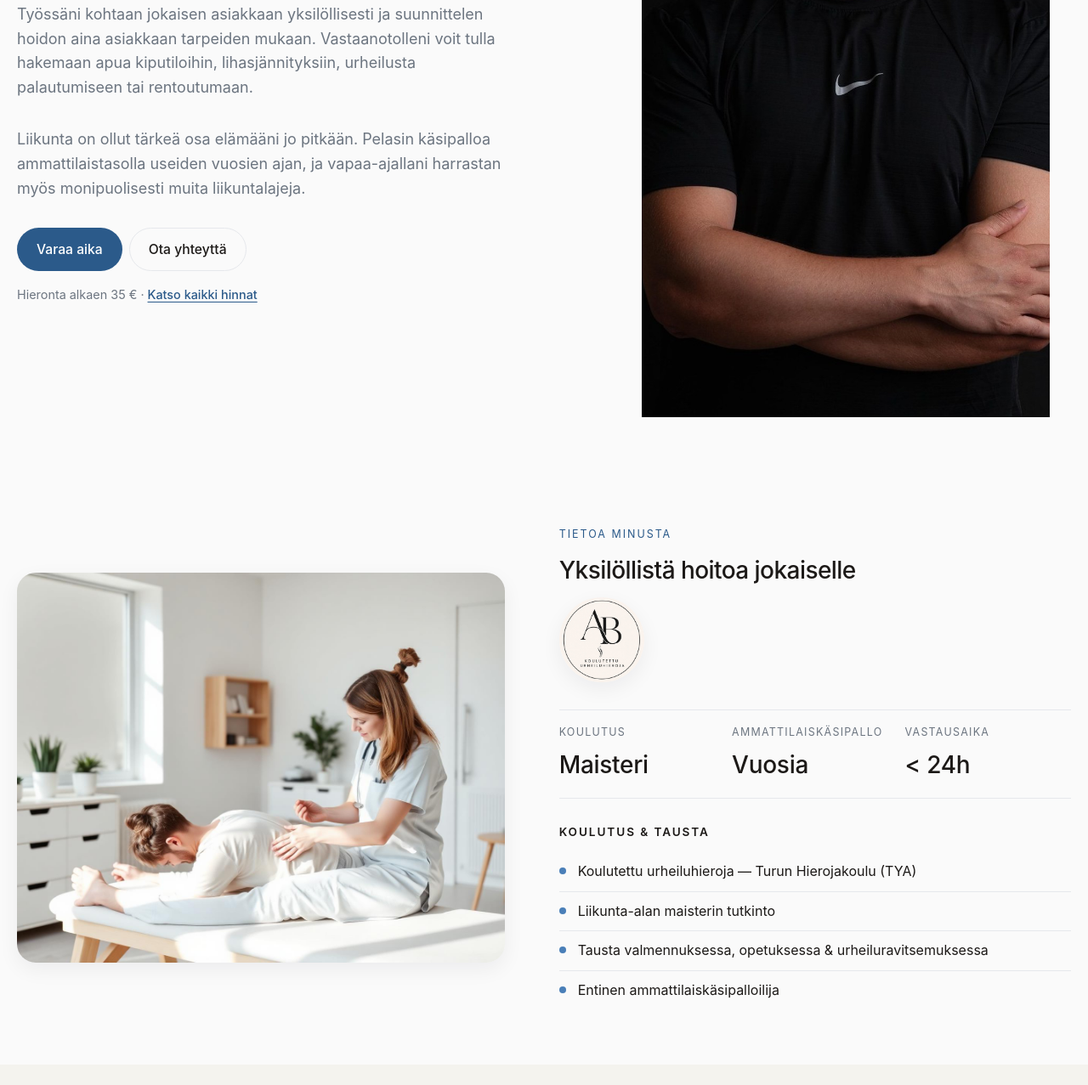
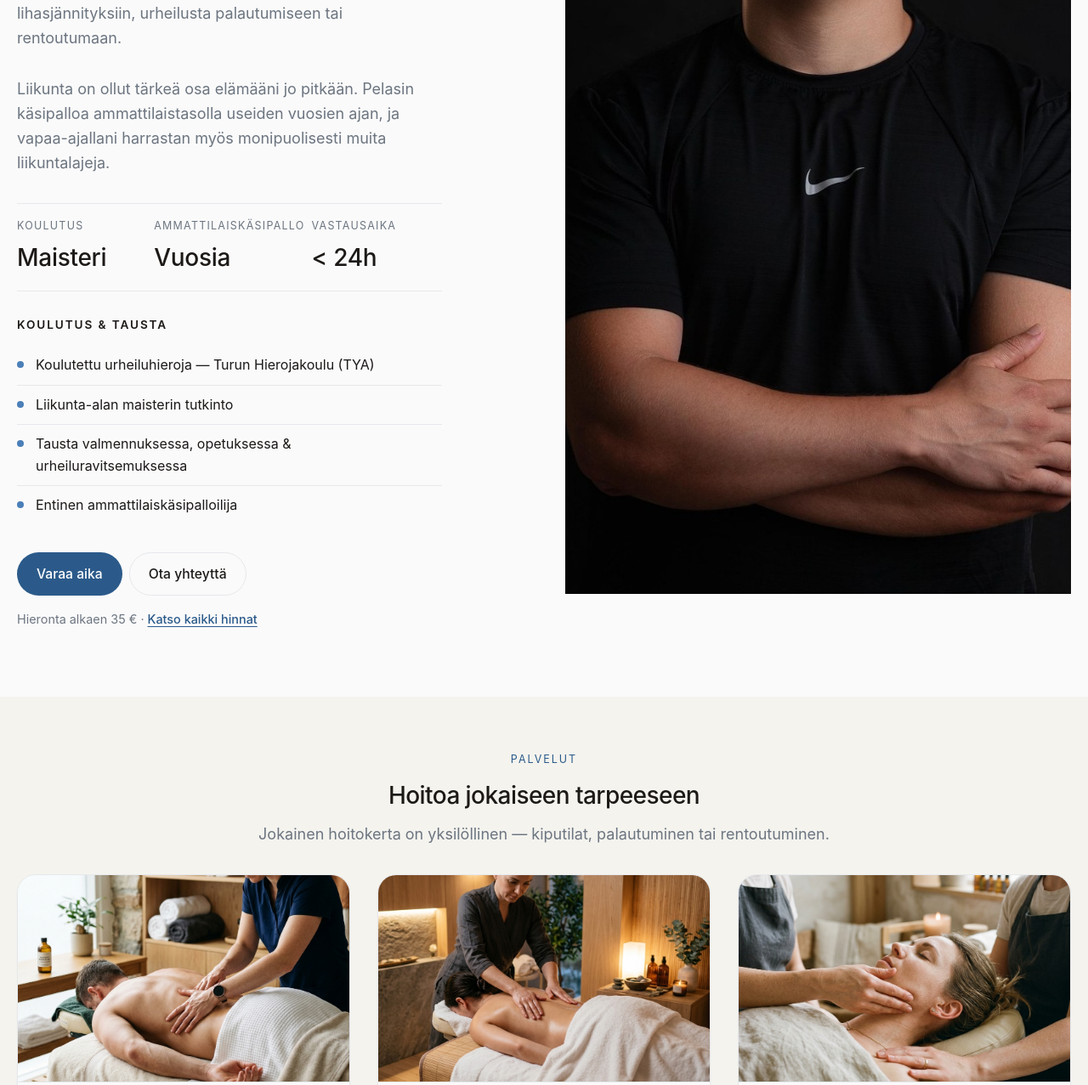
Before and after one commit to Latreche-khalil14/portfolio-aymen, a website: page src/site/site.html in a window 1280 px wide. Shown: the part 571-1848 px from the top of the page at 85% size. Drawn offline with Linux system fonts and the light colour scheme.

Commit message:
feat(hero): merge About into Hero, photo right, full bio text, sticky image

```diff
--- a/src/site/site.html
+++ b/src/site/site.html
@@ -95,7 +95,7 @@
           <span class="bars" aria-hidden="true"></span>
         </button>
         <ul class="nav-menu" id="navMenu">
-          <li><a href="#about" data-i18n="nav.about">Tietoa</a></li>
+          <li><a href="#top" data-i18n="nav.about">Tietoa</a></li>
           <li><a href="#services" data-i18n="nav.services">Palvelut</a></li>
           <li><a href="#testimonials" data-i18n="nav.testimonials">Kokemukset</a></li>
           <li><a href="#contact" data-i18n="nav.contact">Yhteystiedot</a></li>
@@ -132,24 +132,11 @@
   </header>
 
   <main id="main" aria-label="Pääsisältö">
-    <!-- HERO -->
+    <!-- HERO + ABOUT COMBINED -->
     <section class="hero" id="top" aria-label="Hero-osio">
       <div class="container hero-grid">
-        <div class="hero-copy">
-          <p class="eyebrow" data-i18n="hero.eyebrow">Hieronta | Ulvila & Turku</p>
-          <h1><span class="hero-name">Ben</span> <span class="hero-title-inline" data-i18n="hero.subtitle">Koulutettu Hieroja</span></h1>
-          <p class="lede" data-i18n="hero.lede.1">Olen Ben, koulutettu hieroja. Valmistuin Turun Hierojakoulusta (TYA), ja lisäksi minulla on liikunta-alan maisterin tutkinto. Taustani valmennuksessa, opetuksessa ja urheiluravitsemuksessa tukee kokonaisvaltaista lähestymistapaani asiakkaiden hyvinvointiin.</p>
-          <p class="lede" data-i18n="hero.lede.2">Työssäni kohtaan jokaisen asiakkaan yksilöllisesti ja suunnittelen hoidon aina asiakkaan tarpeiden mukaan. Vastaanotolleni voit tulla hakemaan apua kiputiloihin, lihasjännityksiin, urheilusta palautumiseen tai rentoutumaan.</p>
-          <p class="lede" data-i18n="hero.lede.3">Liikunta on ollut tärkeä osa elämääni jo pitkään. Pelasin käsipalloa ammattilaistasolla useiden vuosien ajan, ja vapaa-ajallani harrastan myös monipuolisesti muita liikuntalajeja.</p>
-          <div class="cta-row">
-            <a class="btn btn-primary" href="https://pro.vello.fi/koulutettu-hieroja-ben/service" target="_blank" rel="noopener noreferrer" data-i18n="hero.cta">Varaa aika</a>
-            <a class="btn btn-ghost" href="#contact" data-i18n="hero.more-btn">Ota yhteyttä</a>
-          </div>
-          <p class="hero-price-hint" data-i18n="hero.price-hint">
-            <svg viewBox="0 0 20 20" width="14" height="14" fill="currentColor" aria-hidden="true" class="price-hint-icon"><path d="M9.049 2.927c.3-.921 1.603-.921 1.902 0l1.286 3.967a1 1 0 0 0 .95.69h4.173c.969 0 1.371 1.24.588 1.81l-3.376 2.453a1 1 0 0 0-.364 1.118l1.287 3.966c.3.922-.755 1.688-1.539 1.118L10 15.347l-3.376 2.454c-.784.57-1.838-.196-1.539-1.118l1.287-3.966a1 1 0 0 0-.364-1.118L2.632 9.394c-.783-.57-.38-1.81.588-1.81h4.173a1 1 0 0 0 .95-.69L9.05 2.927z"/></svg>
-            Hieronta alkaen 35 € · <a href="services.html" data-i18n="hero.price-link">Katso kaikki hinnat</a>
-          </p>
-        </div>
+
+        <!-- LEFT: Photo -->
         <div class="hero-media">
           <picture>
             <img
@@ -160,37 +147,24 @@
             />
           </picture>
         </div>
-      </div>
-    </section>
 
-    <!-- ABOUT -->
-    <section class="section" id="about" aria-label="Tietoa-osio">
-      <div class="container about-grid">
-        <div class="about-media">
-          <picture>
-            <source srcset="about.webp" type="image/webp" />
-            <img
-              src="about.jpg"
-              alt="Aymen Benloucif hoitamassa asiakasta Ulvilan vastaanotollaan"
-              width="1280" height="1024"
-              loading="lazy" decoding="async"
-            />
-          </picture>
-        </div>
-        <div class="about-copy">
-          <p class="eyebrow" data-i18n="about.eyebrow">Tietoa minusta</p>
-          <h2 data-i18n="about.h2">Yksilöllistä hoitoa jokaiselle</h2>
-          <div class="about-logo">
-            <img src="logo.light.jpg" alt="Aymen Benloucif — Koulutettu Urheiluhieroja" class="about-logo-light" width="120" height="120" loading="lazy" />
-            <img src="logo.dark.jpg"  alt="" class="about-logo-dark" width="120" height="120" loading="lazy" aria-hidden="true" />
-          </div>
+        <!-- RIGHT: Copy + Stats + Qualifications -->
+        <div class="hero-copy">
+          <p class="eyebrow" data-i18n="hero.eyebrow">Hieronta · Ulvila</p>
+          <h1><span class="hero-name">Ben</span> <span class="hero-title-inline" data-i18n="hero.subtitle">Koulutettu Hieroja</span></h1>
 
+          <p class="lede" data-i18n="hero.lede.1">Olen Ben, koulutettu hieroja. Valmistuin Turun Hierojakoulusta (TYA), ja lisäksi minulla on liikunta-alan maisterin tutkinto. Taustani valmennuksessa, opetuksessa ja urheiluravitsemuksessa tukee kokonaisvaltaista lähestymistapaani asiakkaiden hyvinvointiin.</p>
+          <p class="lede" data-i18n="hero.lede.2">Työssäni kohtaan jokaisen asiakkaan yksilöllisesti ja suunnittelen hoidon aina asiakkaan tarpeiden mukaan. Vastaanotollesi voit tulla hakemaan apua kiputiloihin, lihasjännityksiin, urheilusta palautumiseen tai rentoutumaan.</p>
+          <p class="lede" data-i18n="hero.lede.3">Liikunta on ollut tärkeä osa elämääni jo pitkään. Pelasin käsipalloa ammattilaistasolla useiden vuosien ajan, ja vapaa-ajallani harrastan myös monipuolisesti muita liikuntalajeja.</p>
+
+          <!-- Stats -->
           <dl class="stats">
             <div><dt data-i18n="about.stat1.dt">Koulutus</dt><dd data-i18n="about.stat1.dd">Maisteri</dd></div>
             <div><dt data-i18n="about.stat2.dt">Ammattilaiskäsipallo</dt><dd data-i18n="about.stat2.dd">Vuosia</dd></div>
             <div><dt data-i18n="about.stat3.dt">Vastausaika</dt><dd>&lt; 24h</dd></div>
           </dl>
 
+          <!-- Qualifications -->
           <h3 class="mini-title" data-i18n="about.qual.h3">Koulutus &amp; Tausta</h3>
           <ul class="clean-list">
             <li data-i18n="about.q1">Koulutettu urheiluhieroja — Turun Hierojakoulu (TYA)</li>
@@ -198,7 +172,18 @@
             <li data-i18n="about.q3">Tausta valmennuksessa, opetuksessa &amp; urheiluravitsemuksessa</li>
             <li data-i18n="about.q4">Entinen ammattilaiskäsipalloilija</li>
           </ul>
+
+          <!-- CTAs -->
+          <div class="cta-row">
+            <a class="btn btn-primary" href="https://pro.vello.fi/koulutettu-hieroja-ben/service" target="_blank" rel="noopener noreferrer" data-i18n="hero.cta">Varaa aika</a>
+            <a class="btn btn-ghost" href="#contact" data-i18n="hero.more-btn">Ota yhteyttä</a>
+          </div>
+          <p class="hero-price-hint" data-i18n="hero.price-hint">
+            <svg viewBox="0 0 20 20" width="14" height="14" fill="currentColor" aria-hidden="true" class="price-hint-icon"><path d="M9.049 2.927c.3-.921 1.603-.921 1.902 0l1.286 3.967a1 1 0 0 0 .95.69h4.173c.969 0 1.371 1.24.588 1.81l-3.376 2.453a1 1 0 0 0-.364 1.118l1.287 3.966c.3.922-.755 1.688-1.539 1.118L10 15.347l-3.376 2.454c-.784.57-1.838-.196-1.539-1.118l1.287-3.966a1 1 0 0 0-.364-1.118L2.632 9.394c-.783-.57-.38-1.81.588-1.81h4.173a1 1 0 0 0 .95-.69L9.05 2.927z"/></svg>
+            Hieronta alkaen 35 € · <a href="services.html" data-i18n="hero.price-link">Katso kaikki hinnat</a>
+          </p>
         </div>
+
       </div>
     </section>
 
--- a/src/site/styles.css
+++ b/src/site/styles.css
@@ -699,12 +699,12 @@ p  { margin: 0 0 var(--space-md); color: var(--color-text-muted); }
   display: grid;
   grid-template-columns: 1fr;
   gap: var(--space-lg);
-  align-items: center;
+  align-items: start;
   width: 100%;
 }
 .hero-copy .lede {
   font-size: var(--font-size-lg);
-  max-width: 52ch;
+  max-width: 100%;
   margin-bottom: var(--space-lg);
 }
 .cta-row {
@@ -717,6 +717,15 @@ p  { margin: 0 0 var(--space-md); color: var(--color-text-muted); }
   max-width: 480px;
   margin: 0 auto;
   overflow: hidden;
+}
+@media (min-width: 1024px) {
+  .hero-media {
+    max-width: 88%;
+    margin-left: auto;
+    margin-right: 0;
+    position: sticky;
+    top: 100px;
+  }
 }
 .hero-media img {
   width: 100%;
@@ -1342,8 +1351,15 @@ p  { margin: 0 0 var(--space-md); color: var(--color-text-muted); }
 /* Desktop Layouts >= 1024px (Requirement 11.2) */
 @media (min-width: 1024px) {
   .hero-grid {
-    grid-template-columns: 1.1fr .9fr; /* Two columns */
+    grid-template-columns: .85fr 1.15fr; /* photo left, copy right */
     gap: var(--space-xl);
+    align-items: start;
+  }
+  .hero-copy {
+    order: 1;
+  }
+  .hero-media {
+    order: 2;
   }
   .about-grid {
     gap: var(--space-xl);
```
Also changed, not shown: public/index.html (+25 -40 lines), public/site.html (+25 -40 lines), public/styles.css.
